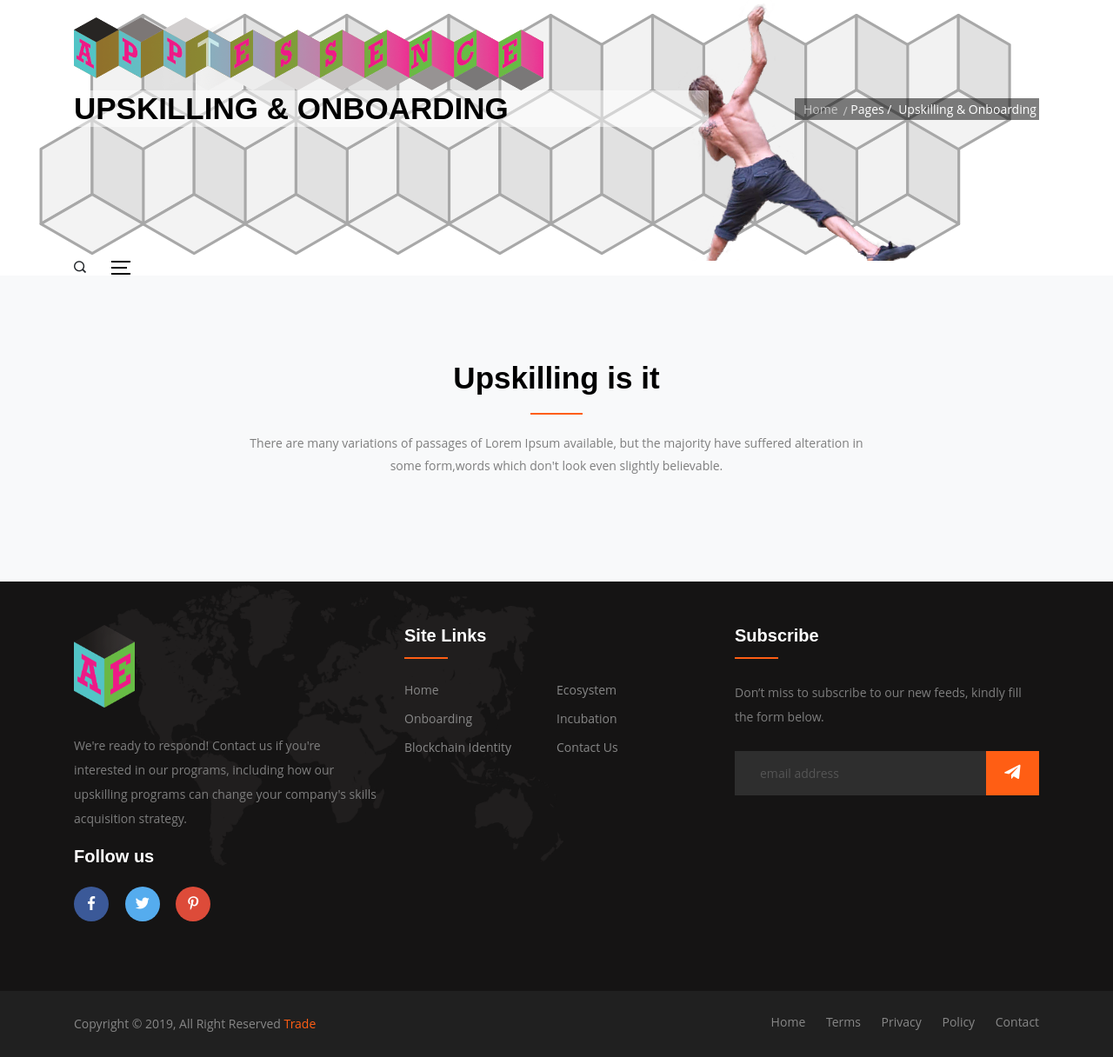
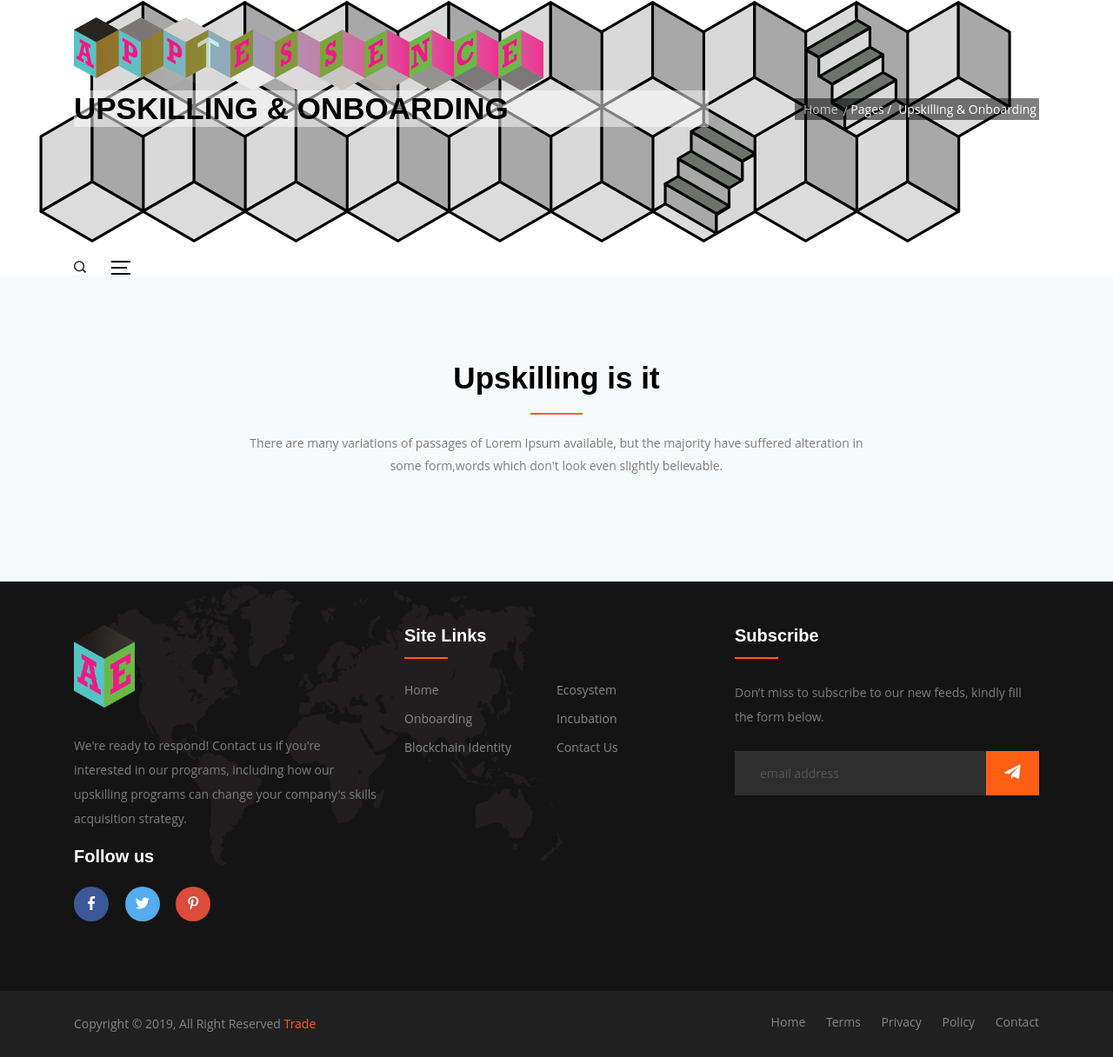
Before and after one commit to apptessence/apptessence.github.io, a Jekyll site: the page built from pages/upskilling.html, in a window 1280 px wide. Shown: the whole page at 87% size. Built offline with Jekyll 4.4.1, drawn with Linux system fonts in a browser that asks for light colours.

Commit message:
iso grid headers

```diff
--- a/pages/upskilling.html
+++ b/pages/upskilling.html
@@ -1,7 +1,7 @@
 ---
 layout: page
 title: Upskilling & Onboarding
-image: ../assets/img/climber.png
+image: ../assets/img/upskilling.png
 ---
 
 {% include upskilling.html %}
```
Also changed, not shown: assets/img/ecosystem.png, assets/img/incubate.png, assets/img/upskilling.png (added).
